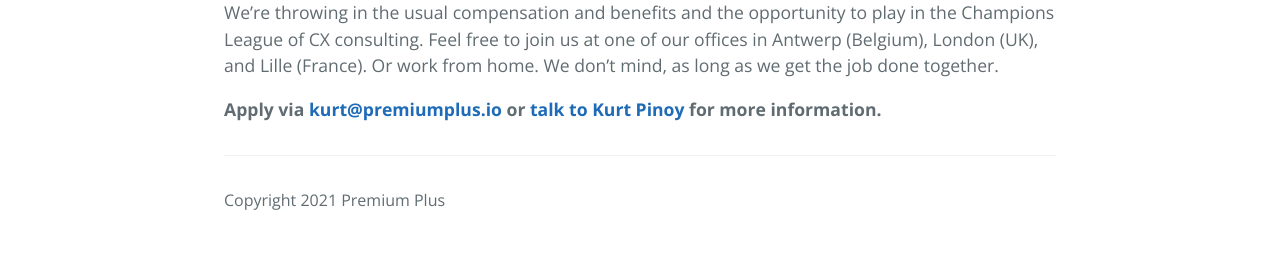
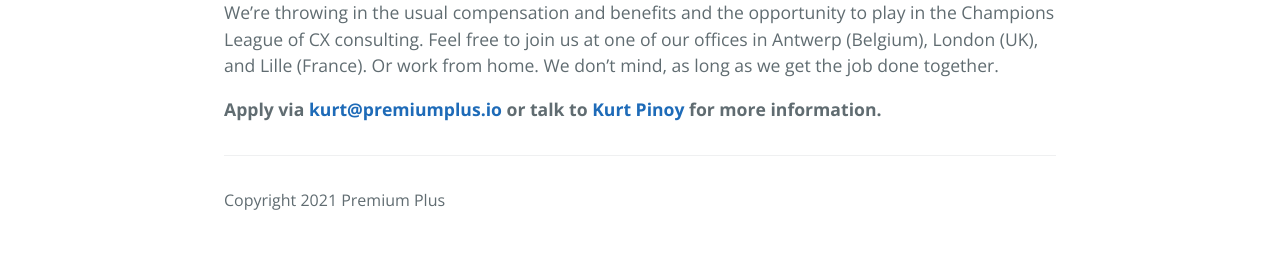
Before and after one commit to premium-plus-io/jobs, a Jekyll site: the page built from _posts/2021-04-13-cx-consultant.md, in a window 1280 px wide. Shown: the part 1076-1333 px from the top of the page. Built offline with Jekyll 4.4.1, drawn with Linux system fonts in a browser that asks for light colours.

```diff
--- a/_posts/2021-04-13-cx-consultant.md
+++ b/_posts/2021-04-13-cx-consultant.md
@@ -24,4 +24,4 @@ As a Zendesk CX Consultant, you will guide and train clients to use Zendesk bett
 
 Put your Zendesk expertise to work and give your career a boost. Join our multi-award-winning team. We're throwing in the usual compensation and benefits and the opportunity to play in the Champions League of CX consulting. Feel free to join us at one of our offices in Antwerp (Belgium), London (UK), and Lille (France). Or work from home. We don’t mind, as long as we get the job done together.
 
-**Apply via [kurt@premiumplus.io](mailto:kurt@premiumplus.io) or [talk to Kurt Pinoy](https://www.linkedin.com/in/kurtpinoy/) for more information.**
+**Apply via [kurt@premiumplus.io](mailto:kurt@premiumplus.io) or talk to [Kurt Pinoy](https://www.linkedin.com/in/kurtpinoy/) for more information.**
```
